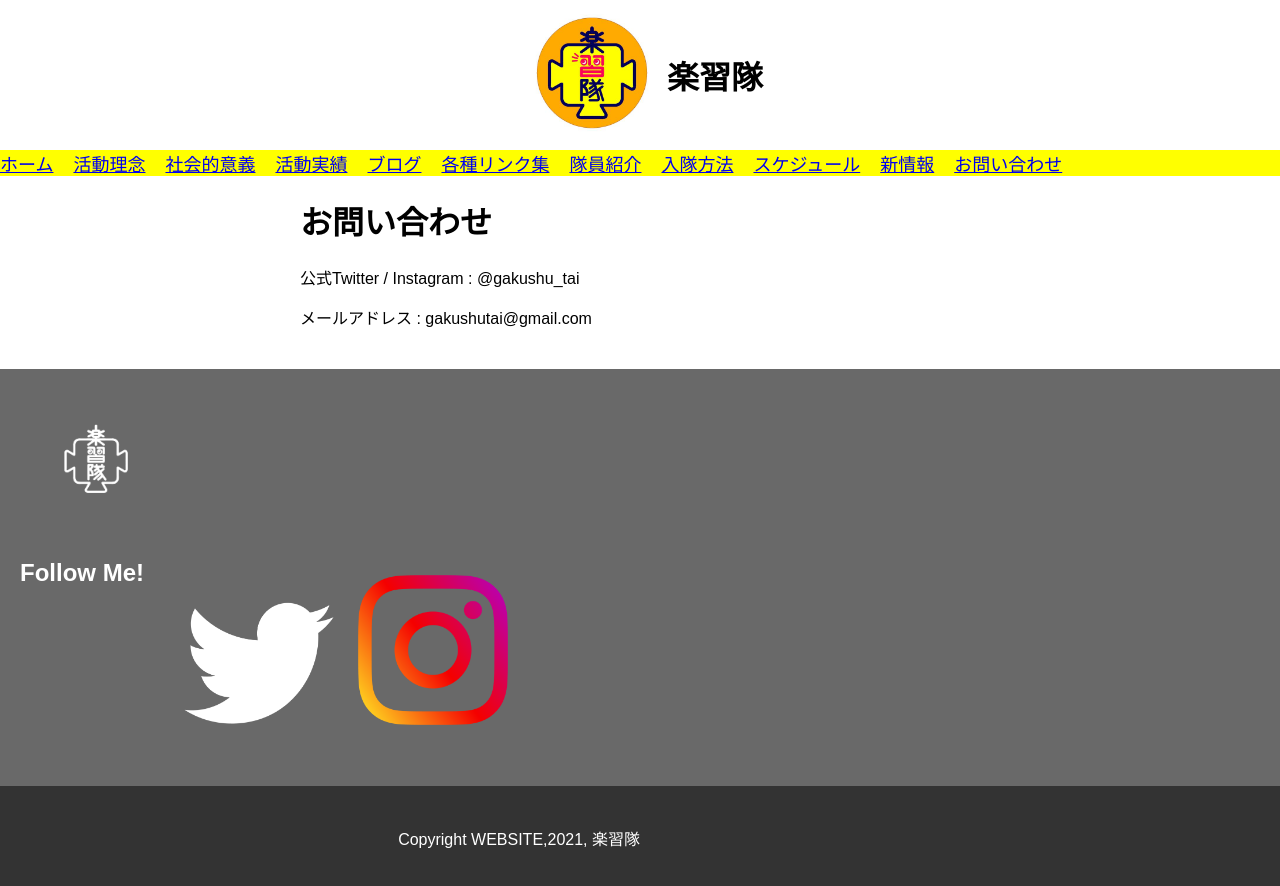
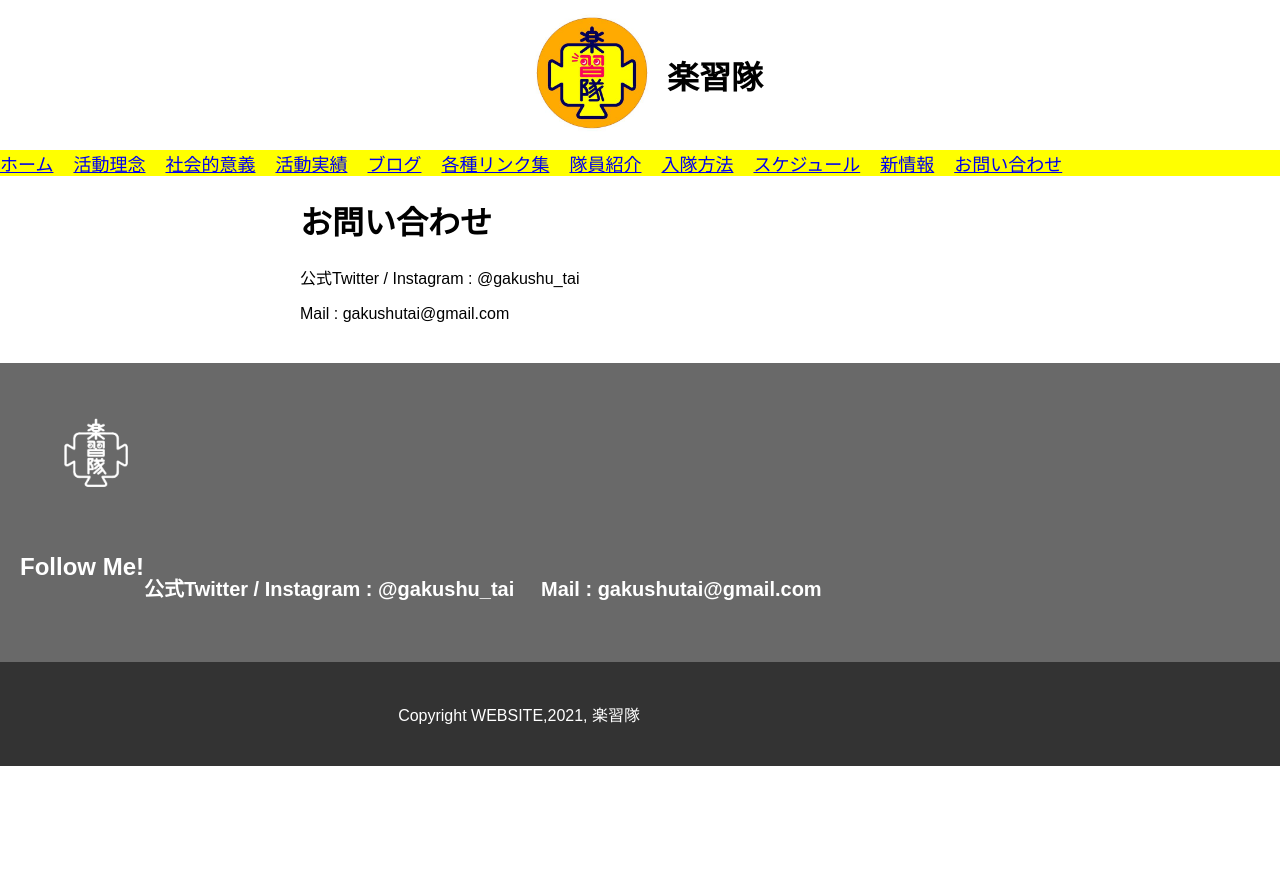
Before and after one commit to yuyu31/gakusyutai, a plain HTML site: page question.html in a window 1280 px wide. After the commit the page ends 800 px from the top, so only its background shows below. Drawn offline with Linux system fonts and the light colour scheme.

Commit message:
Update question.html

```diff
--- a/question.html
+++ b/question.html
@@ -36,7 +36,7 @@
     <div class="content">
     <h1>お問い合わせ</h1>
     <p>公式Twitter / Instagram : @gakushu_tai</p>
-    <p>メールアドレス : gakushutai@gmail.com</p>
+    <p>Mail : gakushutai@gmail.com</p>
     </div>
 </body>
 
@@ -49,11 +49,15 @@
         <h2 class="navi">
           Follow Me!
         </h2>
-        <ul class="sns-navi">
+        <h2 class="sns-navi">
+          <!--
           <li><img src="2021 Twitter logo - white.png"><i class="fab fa-twitter"></i></a></li>
-          <!--<li><a href="#"><i class="fab fa-youtube"></i></a></li>-->
+          <li><a href="#"><i class="fab fa-youtube"></i></a></li>
           <li><img src="Instagram_Glyph_Gradient_RGB.png"><i class="fab fa-instagram"></i></a></li>
-        </ul>
+          -->
+            <li>公式Twitter / Instagram : @gakushu_tai</li>
+            <li>Mail : gakushutai@gmail.com</li>
+        </h2>
       </div>
     </section>
     <section class="secondary">
```
